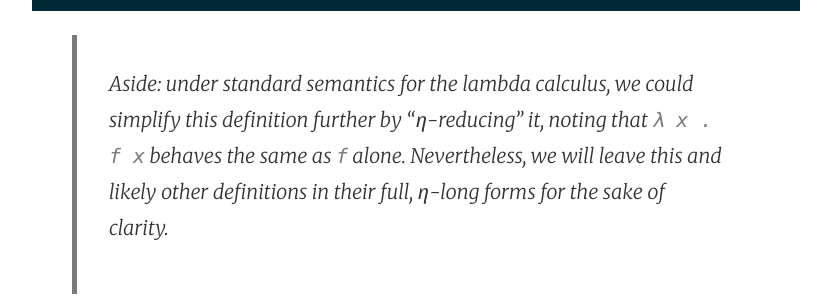
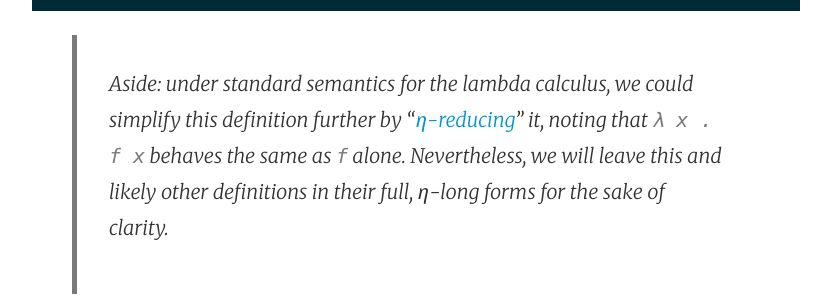
Before and after one commit to robrix/robrix.github.io, a Jekyll site: the page built from _posts/2020-03-29-all-you-need-is-lambda-1-booleans.md, in a window 1280 px wide and 900 px high, scrolled down 6981 px. Shown: the part 189-489 px from the top of the window, without its empty margins (224-1055 px from the left). Built offline with Jekyll 4.4.1, drawn with Linux system fonts in a browser that asks for light colours; part of the change alters nothing that is shown.

````diff
--- a/_posts/2020-03-29-all-you-need-is-lambda-1-booleans.md
+++ b/_posts/2020-03-29-all-you-need-is-lambda-1-booleans.md
@@ -162,7 +162,9 @@ Thus, in the same way that our `if_` functions in Haskell & JavaScript employed
 if = λ cond then else . cond then else
 ```
 
-> Aside: under standard semantics for the lambda calculus, we could simplify this definition further by “η-reducing” it, noting that `λ x . f x` behaves the same as `f` alone. Nevertheless, we will leave this and likely other definitions in their full, η-long forms for the sake of clarity.
+> Aside: under standard semantics for the lambda calculus, we could simplify this definition further by “[η-reducing][η-reduction]” it, noting that `λ x . f x` behaves the same as `f` alone. Nevertheless, we will leave this and likely other definitions in their full, η-long forms for the sake of clarity.
+>
+> [η-reduction]: https://en.wikipedia.org/wiki/Lambda_calculus#η-reduction
 
 This feels strangely like cheating: surely we’ve only moved the problem around. Now instead of `if` making the decision about which argument to return, we’ve deferred it to `cond`. But `if` and `cond` aren’t the same kind of thing, semantically; `if` takes a boolean and two other arguments and returns one of the latter, while `cond` _is_ a boolean—albeit evidently a boolean represented as a function. Let’s make that precise by writing down `if`’s type:
 
````
